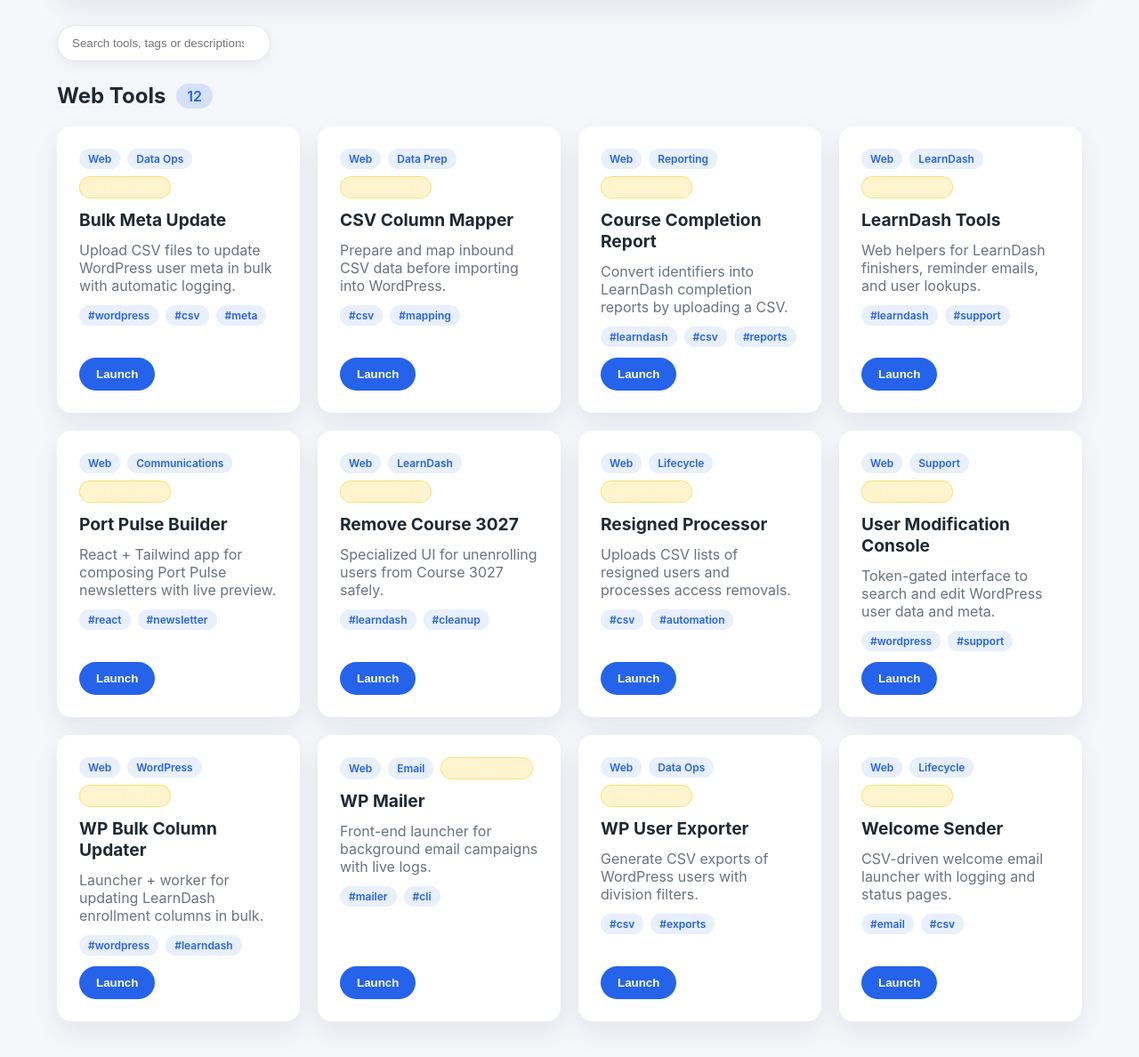
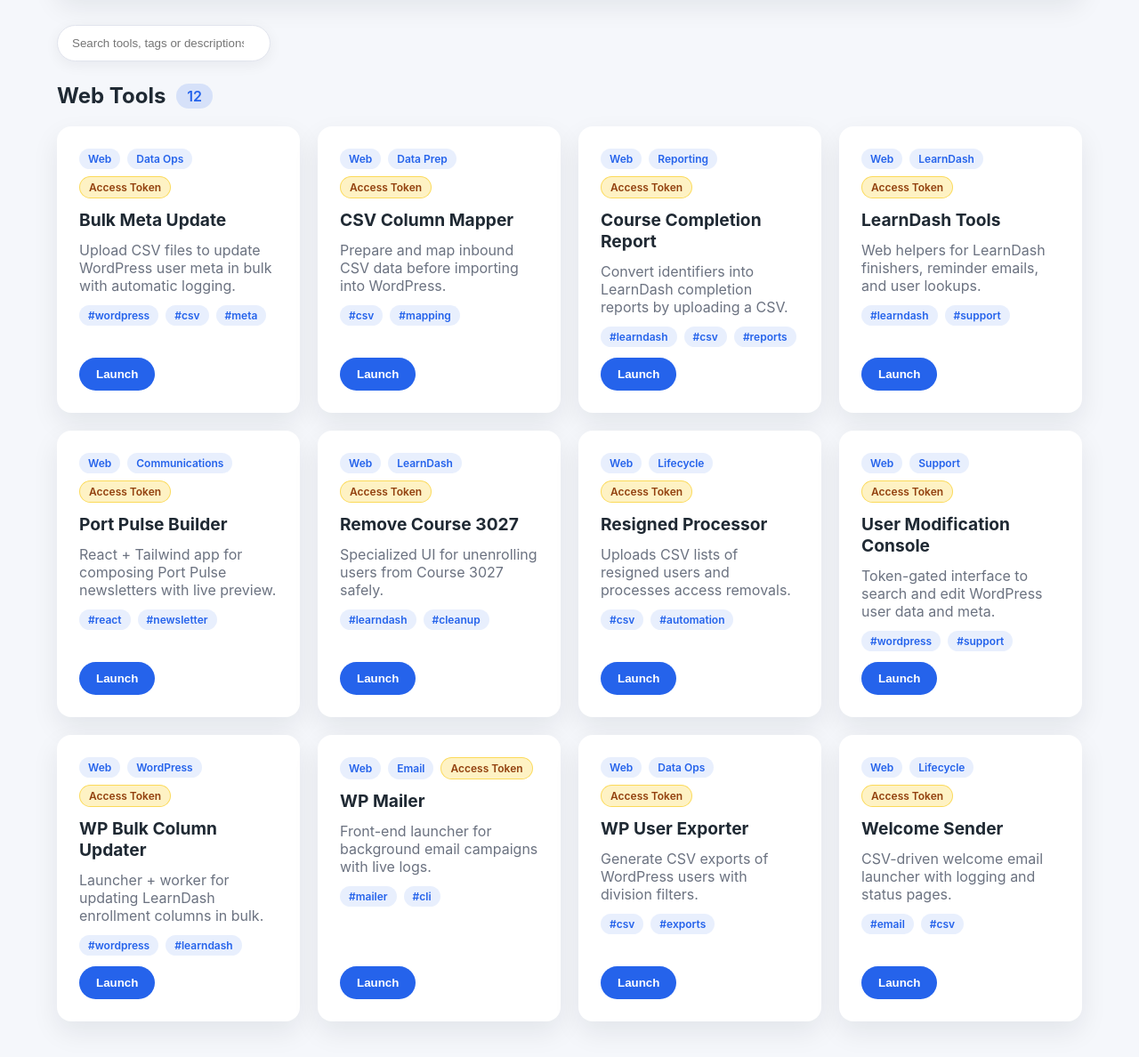
Before and after one commit to aroonaugustine/calm-tools, a PHP site: page / in a window 1280 px wide. Shown: the part 339-1527 px from the top of the page at 89% size. Run offline with PHP 8.4, Linux system fonts and the light colour scheme.

Commit message:
Improve auth badge contrast

```diff
--- a/portal-assets/css/portal.css
+++ b/portal-assets/css/portal.css
@@ -161,9 +161,9 @@ main {
 }
 
 .badge.auth {
-  color: #fef3c7;
-  background: rgba(250,204,21,.2);
-  border: 1px solid rgba(250,204,21,.5);
+  color: #92400e;
+  background: rgba(250,204,21,.25);
+  border: 1px solid rgba(250,204,21,.6);
 }
 
 .card-actions {
```
